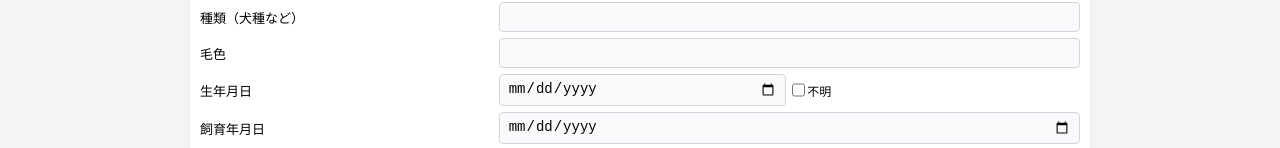
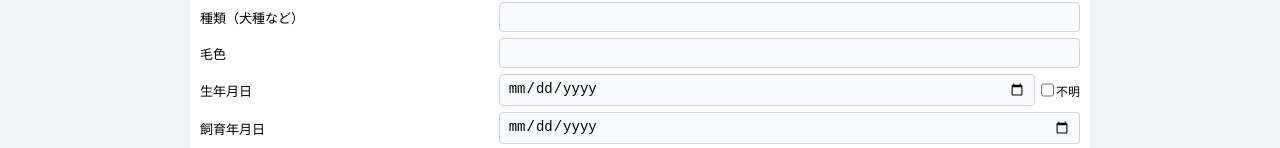
Before and after one commit to koikin1031/dog-health-check-seets, a plain HTML site: page index.html in a window 1280 px wide. Shown: the part 168-316 px from the top of the page. Drawn offline with Linux system fonts and the light colour scheme.

Commit message:
Refactor birthday layout and checkbox alignment

```diff
--- a/index.html
+++ b/index.html
@@ -67,7 +67,6 @@
       font-size: 14px;
       background: #f9fafb;
     }
-
     textarea {
       min-height: 60px;
       resize: vertical;
@@ -91,6 +90,19 @@
       grid-template-columns: repeat(3, minmax(0, 1fr));
       gap: 6px;
     }
+
+    /* 生年月日だけ専用レイアウト：左を広く、右は細く */
+    .birthday-row {
+      display: grid;
+      grid-template-columns: minmax(0, 3fr) auto; /* 3:1 くらいの比率 */
+      gap: 6px;
+      align-items: center;
+    }
+    .birthday-unknown {
+      display: flex;
+      justify-content: flex-end;  /* 右端に寄せる */
+    }
+
     .sub-title {
       font-weight: bold;
       margin: 6px 0 4px;
@@ -167,11 +179,11 @@
       line-height: 1.4;
     }
 
-    /* チェックボックスと「不明」を寄せる */
+    /* チェックボックスと「不明」をほぼくっつける */
     .inline-checkbox {
       display: inline-flex;
       align-items: center;
-      gap: 2px;  /* ここで距離を調整 */
+      gap: 2px;  /* ここを 0〜4px くらいで好みに調整 */
       font-size: 12px;
       white-space: nowrap;
     }
@@ -201,14 +213,16 @@
       <label for="color">毛色</label>
       <input id="color" name="color" type="text" />
 
-      <!-- 生年月日＋不明 -->
+      <!-- 生年月日＋不明（専用レイアウト） -->
       <label for="birthday">生年月日</label>
-      <div class="row2">
+      <div class="birthday-row">
         <input id="birthday" name="birthday" type="date" />
-        <label class="inline-checkbox">
-          <input id="birthdayUnknown" name="birthdayUnknown" type="checkbox" />
-          <span>不明</span>
-        </label>
+        <div class="birthday-unknown">
+          <label class="inline-checkbox">
+            <input id="birthdayUnknown" name="birthdayUnknown" type="checkbox" />
+            <span>不明</span>
+          </label>
+        </div>
       </div>
 
       <label for="adoptDate">飼育年月日</label>
```
